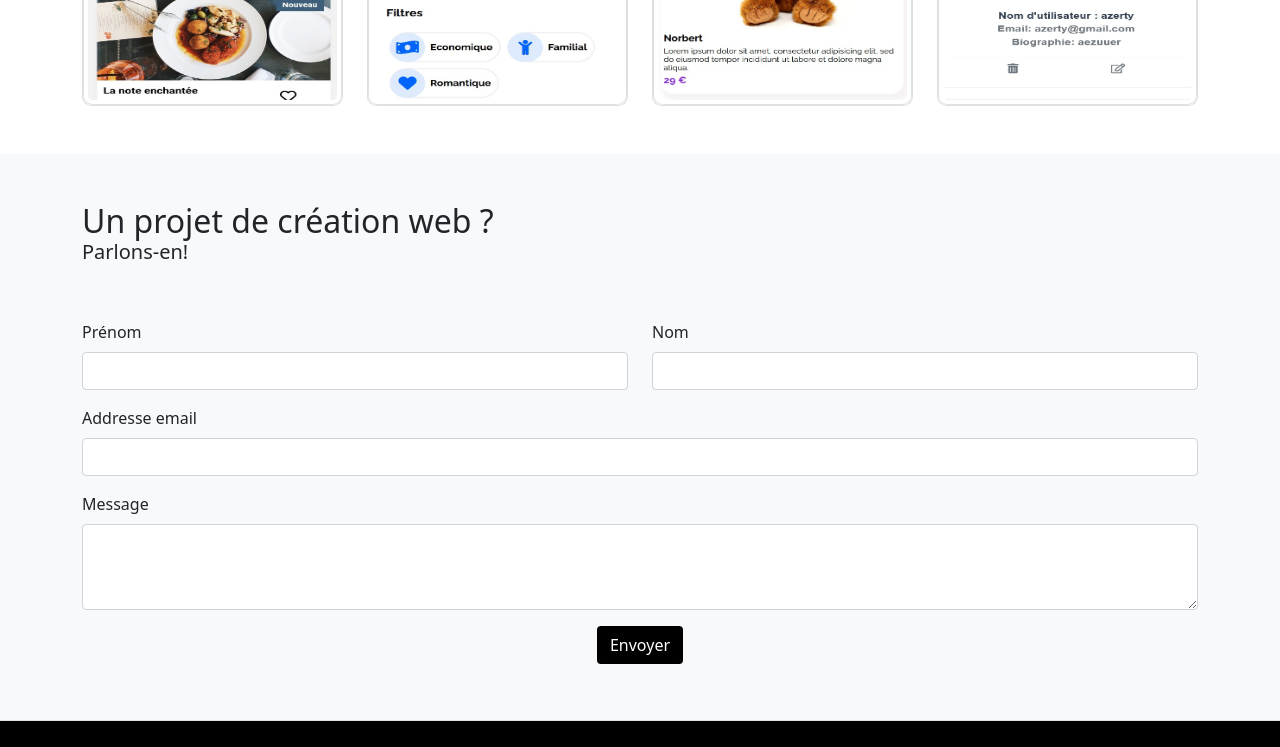
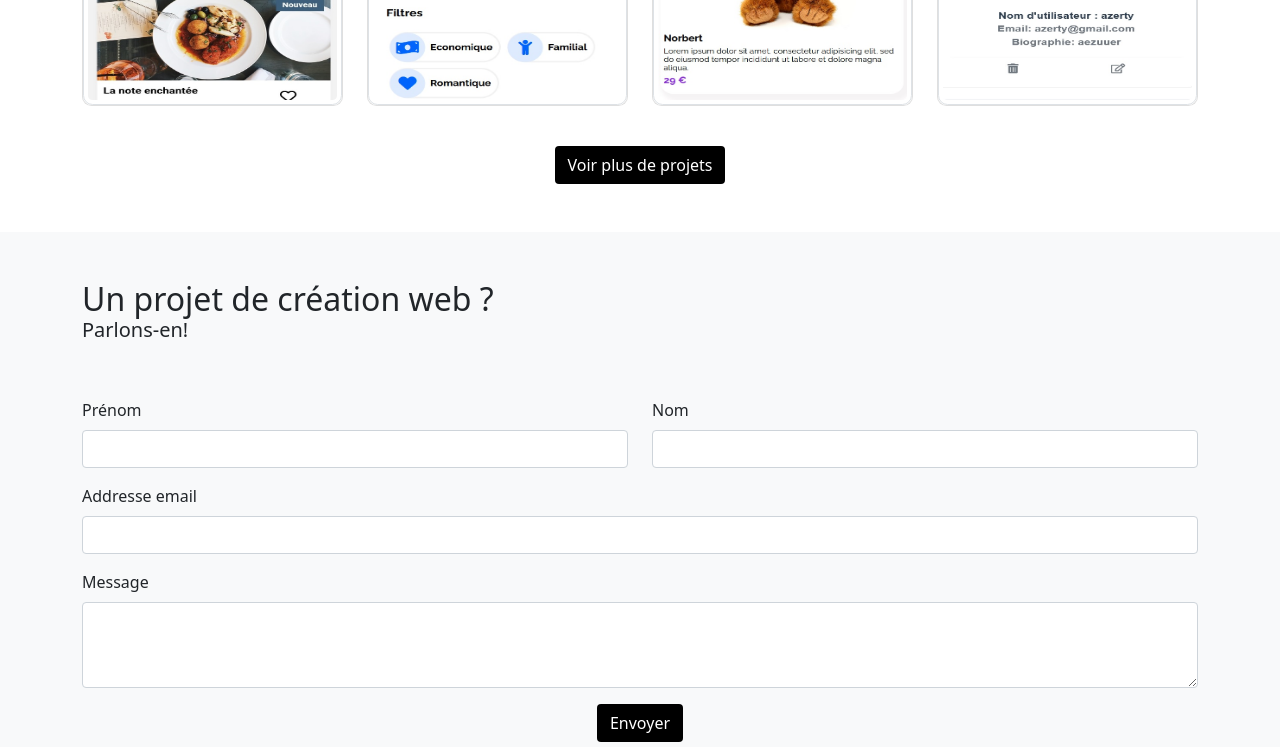
Before and after one commit to HZDevops/Housna-Zoubeiri-Portfolio, a website: page index.html in a window 1280 px wide. Shown: the part 1740-2487 px from the top of the page. Drawn offline with nearby package versions, Linux system fonts and the light colour scheme.

```diff
--- a/index.html
+++ b/index.html
@@ -402,6 +402,11 @@
                         </div>
                     </div>
                 </div>
+                <div class="row gy-4 mt-3">
+                    <div class="text-center w-40">
+                        <a class="btn btn-dark" href="https://github.com/HZDevops">Voir plus de projets</a>
+                    </div>
+                </div>
             </div>
         </section>
 
```
Also changed, not shown: img/myAvatar.png, 1 other file.
